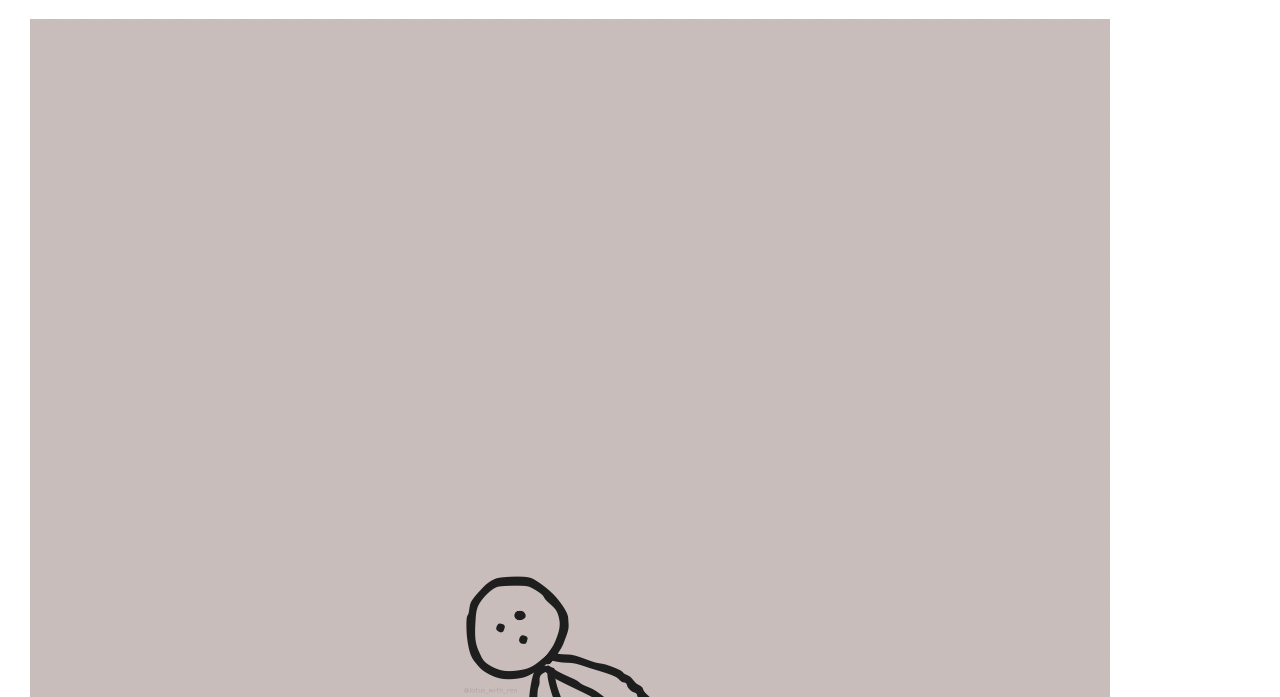
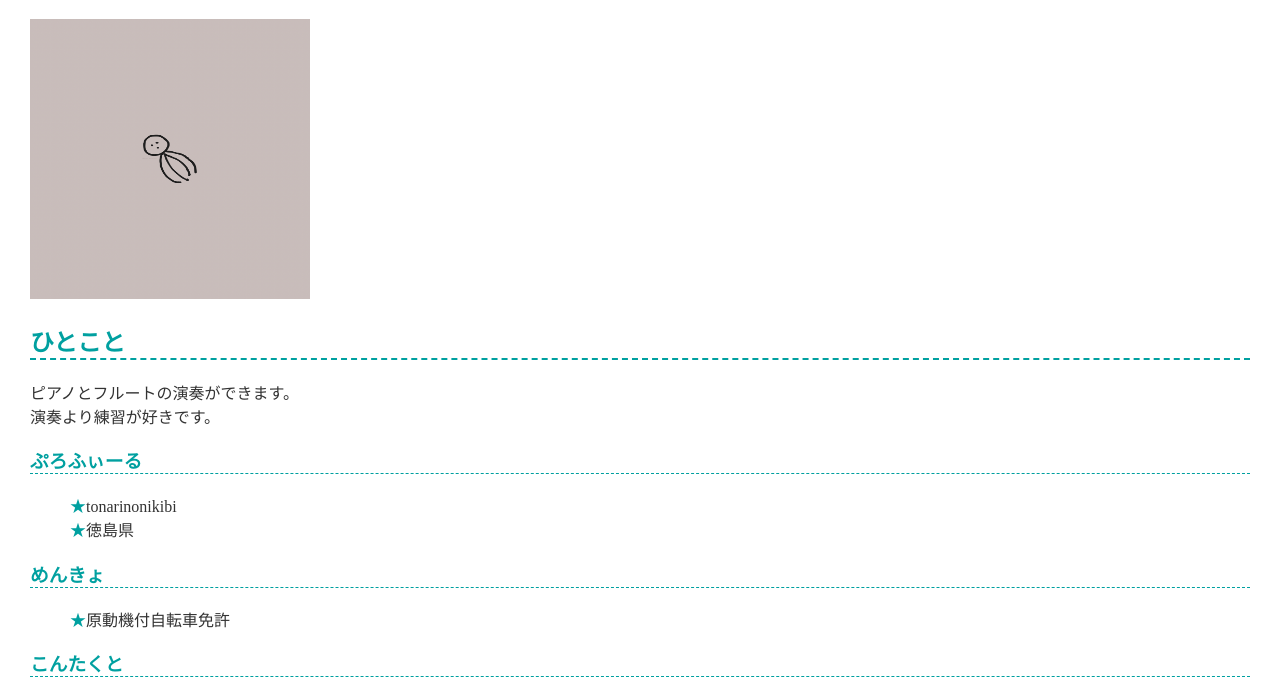
Before and after one commit to tonarinonikibi/tonarinonikibi.github.io, a plain HTML site: page index.html in a window 1280 px wide. Shown: the part 103-800 px from the top of the page. Drawn offline with Linux system fonts and the light colour scheme.

Commit message:
画像サイズ変更

```diff
--- a/index.html
+++ b/index.html
@@ -8,7 +8,7 @@
   </head>
   <body>
     <h1>となりのにきび</h1>
-    <img src="note.png" >
+    <img src="note.png" width='280' height='280' >
 
     <h2>ひとこと</h2>
     <p>
```
